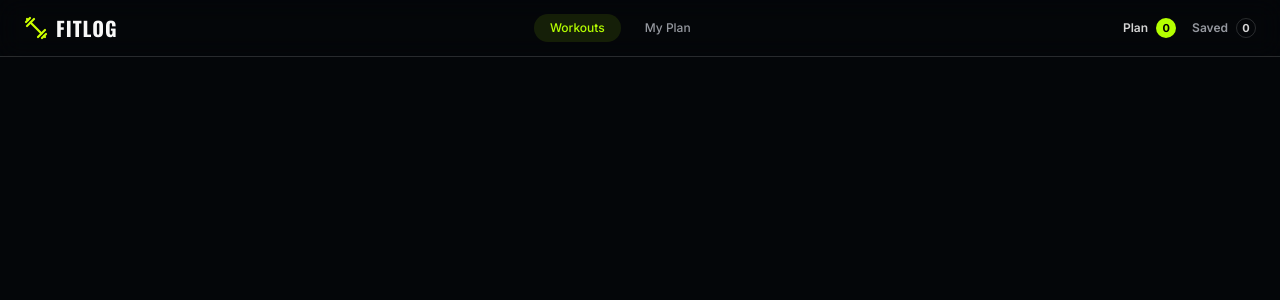
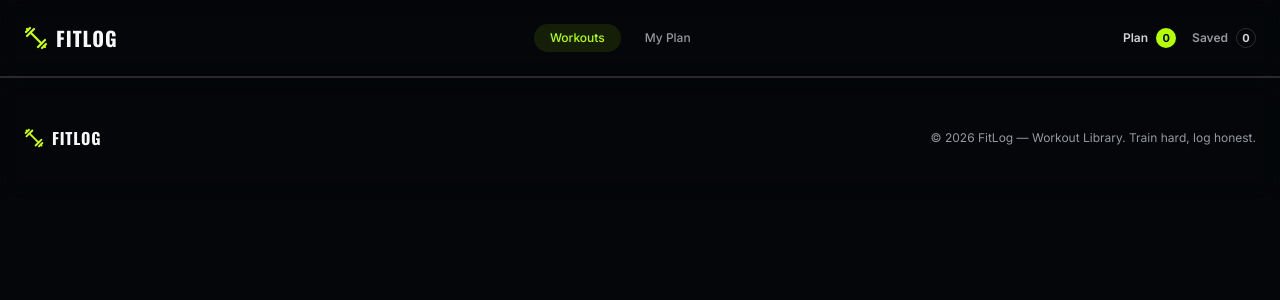
Before and after one commit to Aminul-Islam7/A06-FitLog-B14-PH, a Next.js app: page / in a window 1280 px wide. Shown: the top 300 px of the page. Built offline with nearby package versions, Linux system fonts and the light colour scheme.

Commit message:
feat: Add Footer component and integrate it into RootLayout; update Navbar padding

```diff
--- a/src/app/layout.jsx
+++ b/src/app/layout.jsx
@@ -2,6 +2,7 @@ import { Inter, Oswald } from 'next/font/google';
 import { Toaster } from '@/components/ui/sonner';
 import './globals.css';
 import Navbar from '@/components/layout/Navbar';
+import Footer from '@/components/layout/Footer';
 
 const inter = Inter({
 	subsets: ['latin'],
@@ -26,7 +27,7 @@ export default function RootLayout({ children }) {
 			<body className="min-h-full flex flex-col">
 				<Navbar></Navbar>
 				{children}
-				{/* <Footer></Footer> */}
+				<Footer></Footer>
 				<Toaster richColors position="bottom-right" theme="dark" />
 			</body>
 		</html>
--- a/src/components/layout/Footer.jsx
+++ b/src/components/layout/Footer.jsx
@@ -0,0 +1,17 @@
+import Image from 'next/image';
+import Link from 'next/link';
+
+export default function Footer() {
+	return (
+		<footer className="w-full border-t backdrop-blur-md px-6 py-12">
+			<div className="container mx-auto flex items-center justify-between">
+				{/* Brand Logo */}
+				<Link href="/" className="flex items-center gap-2">
+					<Image width={20} height={20} src="/icon.svg" alt="FitLog Icon" priority />
+					<span className="font-display text-md font-bold tracking-wider text-foreground">FITLOG</span>
+				</Link>
+				<p className="text-xs text-muted-foreground">&copy; {new Date().getFullYear()} FitLog — Workout Library. Train hard, log honest.</p>
+			</div>
+		</footer>
+	);
+}
--- a/src/components/layout/Navbar.jsx
+++ b/src/components/layout/Navbar.jsx
@@ -22,7 +22,7 @@ export default function Navbar({ planCount = 0, savedCount = 0 }) {
 	const activeClass = 'text-primary bg-primary/10';
 
 	return (
-		<nav className="sticky top-0 z-50 w-full border-b backdrop-blur-md px-4 py-3.5 sm:px-6">
+		<nav className="sticky top-0 z-50 w-full border-b backdrop-blur-md p-6">
 			<div className="container mx-auto flex items-center justify-between">
 				{/* Brand Logo */}
 				<Link href="/" className="flex items-center gap-2">
```
